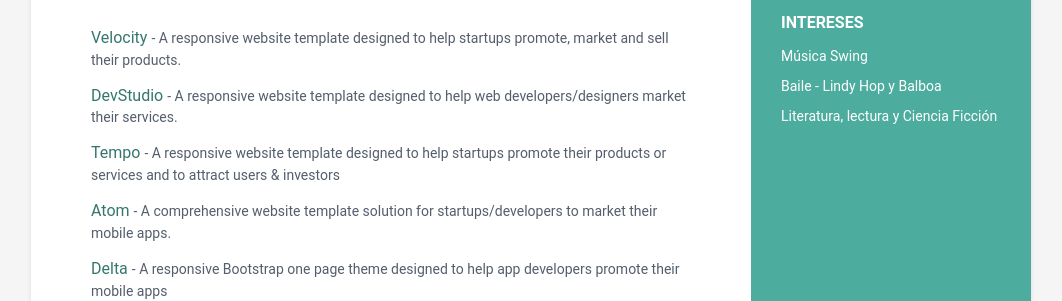
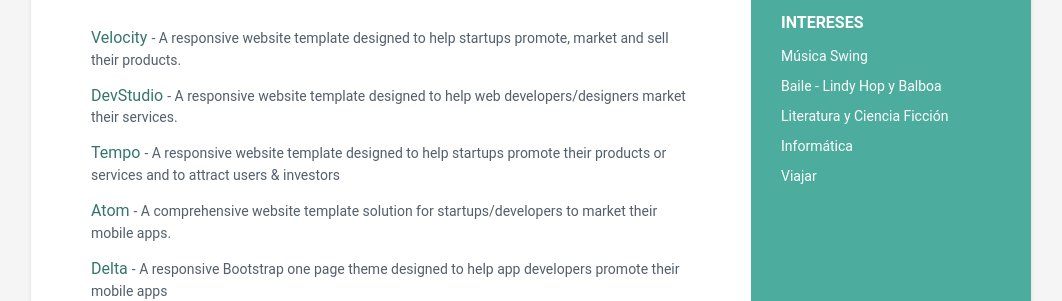
Before and after one commit to joan-medina-roca/cv.joanmedinaroca.com, a Jekyll site: the page built from index.html, in a window 1280 px wide. Shown: the part 1163-1464 px from the top of the page, without its empty margins (109-1171 px from the left). Built offline with Jekyll 4.4.1, drawn with Linux system fonts in a browser that asks for light colours.

Commit message:
algunos intereses más

```diff
--- a/_data/data.yml
+++ b/_data/data.yml
@@ -56,7 +56,13 @@ sidebar:
     - item: Baile - Lindy Hop y Balboa
       link:
 
-    - item: Literatura, lectura y Ciencia Ficción
+    - item: Literatura y Ciencia Ficción
+      link:
+
+    - item: Informática
+      link:
+
+    - item: Viajar
       link:
 
 career-profile:
```
